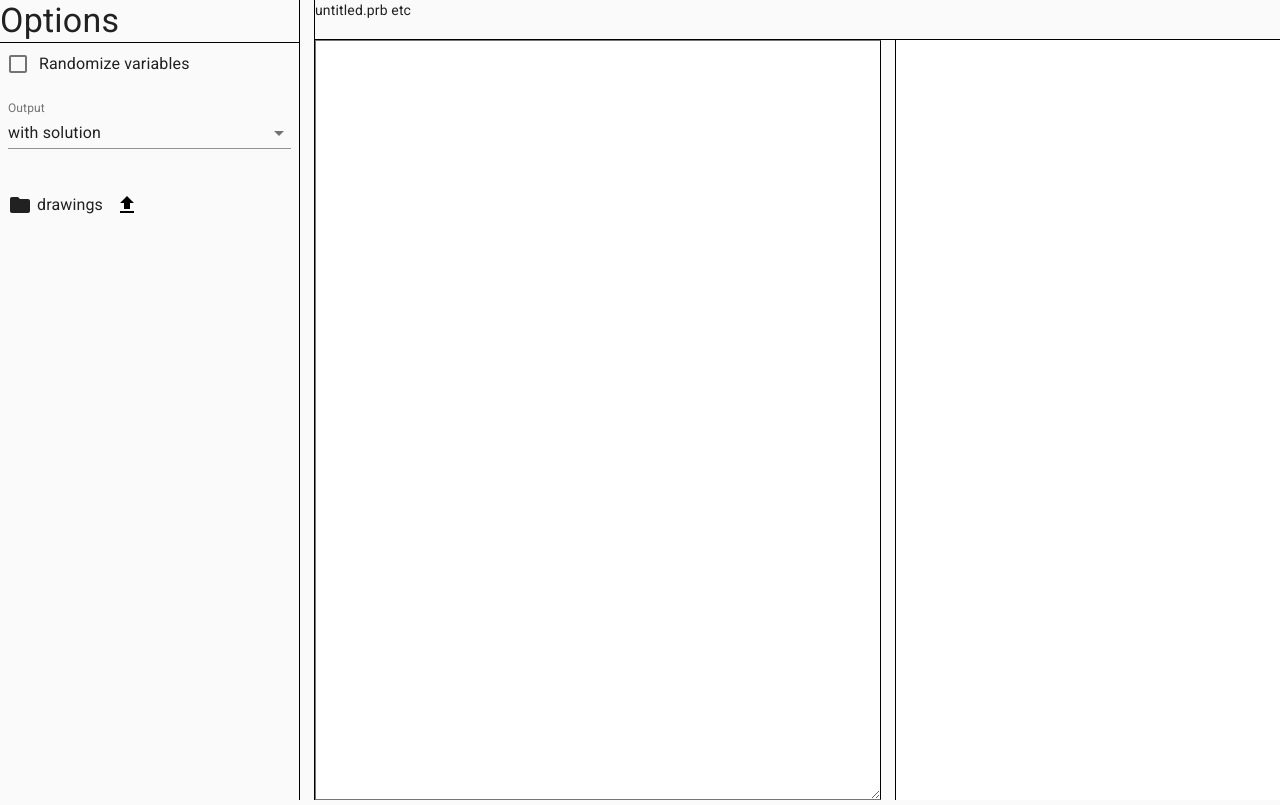
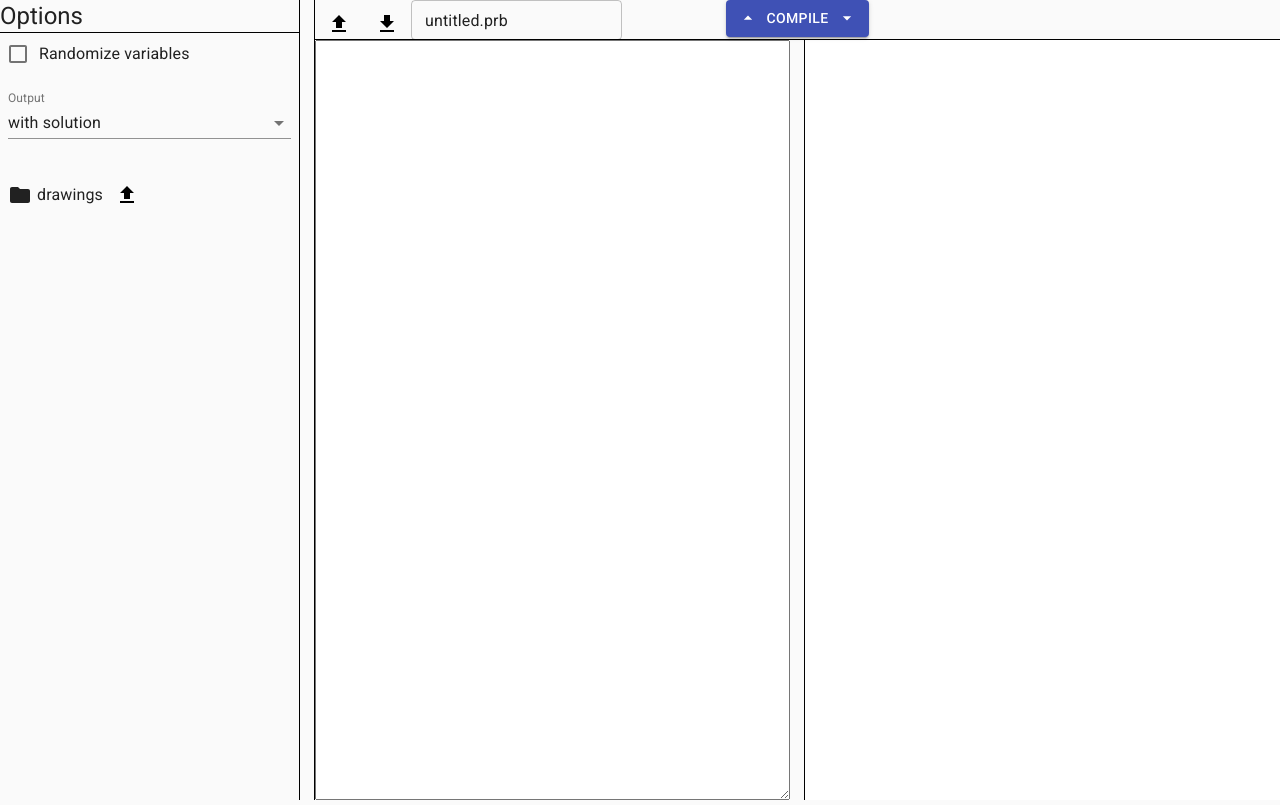
Before and after one commit to SlimTim10/icemaker-client, a React (Create React App) app: page / in a window 1280 px wide. Built offline with nearby package versions, Linux system fonts and the light colour scheme.

Commit message:
Main header and content. Compile untested

```diff
--- a/src/App.js
+++ b/src/App.js
@@ -4,12 +4,11 @@ import axios from 'axios'
 import { makeStyles } from '@material-ui/core/styles'
 import CssBaseline from '@material-ui/core/CssBaseline'
 import Container from '@material-ui/core/Container'
-import Link from '@material-ui/core/Link'
-import Button from '@material-ui/core/Button'
 import Box from '@material-ui/core/Box'
-import CircularProgress from '@material-ui/core/CircularProgress'
 
+import Gutter from './Components/Gutter'
 import Options from './Components/Options'
+import Main from './Components/Main'
 
 import './App.css'
 
@@ -23,35 +22,10 @@ const useStyles = makeStyles((theme) => ({
     width: '300px',
     borderRight: '1px solid black'
   },
-  gutter: {
-    width: '14px',
-    flexShrink: 0
-  },
   main: {
     flexGrow: 1,
     display: 'flex',
     flexDirection: 'column',
-    borderLeft: '1px solid black'
-  },
-  mainNav: {
-    height: '42px',
-    borderBottom: '1px solid black'
-  },
-  mainContent: {
-    display: 'flex',
-    height: '100%'
-  },
-  editor: {
-    flexGrow: 1,
-    borderRight: '1px solid black'
-  },
-  pdf: {
-    flexGrow: 1,
-    display: 'flex',
-    flexDirection: 'column',
-    justifyContent: 'center',
-    alignItems: 'center',
-    backgroundColor: theme.palette.background.paper,
     borderLeft: '1px solid black'
   },
   // downloadPdf: {
@@ -71,8 +45,6 @@ const App = () => {
   const [pdfData, setPdfData] = useState(null)
   const [pdfName, setPdfName] = useState(null)
   const [isLoading, setIsLoading] = useState(false)
-
-  const pdfObjectSrc = `data:application/pdf;base64,${pdfData}`
 
   const compile = () => {
     setIsLoading(true)
@@ -121,35 +93,18 @@ const App = () => {
           />
         </Box>
 
-        <Box className={classes.gutter} />
+        <Gutter />
 
         <Box className={classes.main}>
-          <Box className={classes.mainNav}>
-            untitled.prb etc
-            {/* <Box className={classes.compile}>Compile</Box> */}
-          </Box>
-          <Box className={classes.mainContent}>
-            <textarea className={classes.editor} />
-            <Box className={classes.gutter} />
-            <Box className={classes.pdf}>
-              {isLoading && <CircularProgress />}
-              {pdfName && <Button className={classes.downloadPdf} variant="contained" color="primary" component={Link} href={pdfObjectSrc} download={pdfName + '.pdf'}>Download PDF</Button>}
-              {pdfData && <iframe src={pdfObjectSrc} height="100%" width="100%" type="application/pdf" title="pdf"></iframe>}
-            </Box>
-          </Box>
+          <Main
+            {...{
+              pdfData,
+              pdfName,
+              isLoading,
+              compile
+            }}
+          />
         </Box>
-
-        {/* <Box className={classes.leftSide}> */}
-        {/*   <Form {...{submitForm}} /> */}
-        {/* </Box> */}
-
-        {/* <Box className={classes.rightSide}> */}
-        {/*   <Box className={classes.pdf}> */}
-        {/*     {isLoading && <CircularProgress />} */}
-        {/*     {pdfName && <Button className={classes.downloadPdf} variant="contained" color="primary" component={Link} href={pdfObjectSrc} download={pdfName + '.pdf'}>Download PDF</Button>} */}
-        {/*     {pdfData && <iframe src={pdfObjectSrc} height="100%" width="100%" type="application/pdf" title="pdf"></iframe>} */}
-        {/*   </Box> */}
-        {/* </Box> */}
 
       </Container>
     </React.Fragment>
--- /dev/null
+++ b/src/Components/Gutter.js
@@ -0,0 +1,19 @@
+import { makeStyles } from '@material-ui/core/styles'
+import Box from '@material-ui/core/Box'
+
+const useStyles = makeStyles((theme) => ({
+  gutter: {
+    width: '14px',
+    flexShrink: 0
+  }
+}))
+
+const Gutter = () => {
+  const classes = useStyles()
+
+  return (
+    <Box className={classes.gutter} />
+  )
+}
+
+export default Gutter
--- /dev/null
+++ b/src/Components/Main/Editor.js
@@ -0,0 +1,26 @@
+import { makeStyles } from '@material-ui/core/styles'
+
+const useStyles = makeStyles((theme) => ({
+  editor: {
+    height: '100%',
+    width: '100%'
+  }
+}))
+
+const Editor = ({ editorContent, setEditorContent }) => {
+  const classes = useStyles()
+
+  const handleChange = event => {
+    setEditorContent(event.target.value)
+  }
+
+  return (
+    <textarea
+      className={classes.editor}
+      value={editorContent}
+      onChange={handleChange}
+    />
+  )
+}
+
+export default Editor
--- /dev/null
+++ b/src/Components/Main/Header.js
@@ -0,0 +1,104 @@
+import { useState } from 'react'
+import { makeStyles } from '@material-ui/core/styles'
+import Box from '@material-ui/core/Box'
+import IconButton from '@material-ui/core/IconButton'
+import TextField from '@material-ui/core/TextField'
+import Button from '@material-ui/core/Button'
+import ArrowDropUpIcon from '@material-ui/icons/ArrowDropUp'
+import ArrowDropDownIcon from '@material-ui/icons/ArrowDropDown'
+
+const useStyles = makeStyles((theme) => ({
+  left: {
+    position: 'absolute'
+  }
+}))
+
+const Header = ({
+  editorContent,
+  setEditorContent,
+  compile
+}) => {
+  const classes = useStyles()
+
+  const [inputVal, setInputVal] = useState('')
+  const [prbName, setPrbName] = useState('untitled.prb')
+
+  const handleChangeFile = async event => {
+    const file = event.target.files.item(0)
+    const text = await file.text()
+
+    if (editorContent !== '') {
+      // TODO: confirmation modal
+    }
+
+    setEditorContent(text)
+    // Reset the value of the input element so the change event will get triggered again if the previous file is selected again
+    setInputVal('')
+  }
+
+  const handleDownload = event => {
+    const tmpLink = document.createElement('a')
+    const file = new Blob([editorContent], {type: 'text/plain'})
+    tmpLink.href = URL.createObjectURL(file)
+    tmpLink.download = prbName
+    document.body.appendChild(tmpLink)
+    tmpLink.click()
+    document.body.removeChild(tmpLink)
+  }
+
+  const handleChangePrbName = event => {
+    setPrbName(event.target.value)
+  }
+
+  const DownloadButton = () => (
+    <>
+      <input
+        accept=".prb"
+        id="upload-prb"
+        type="file"
+        multiple
+        onChange={handleChangeFile}
+        value={inputVal}
+      />
+      <label htmlFor="upload-prb">
+        <IconButton aria-label="upload" component="span">
+          <svg xmlns="http://www.w3.org/2000/svg" width="24" height="24" viewBox="0 0 24 24"><path d="M9 16h6v-6h4l-7-7-7 7h4zm-4 2h14v2H5z"/></svg>
+        </IconButton>
+      </label>
+    </>
+  )
+
+  const UploadButton = () => (
+    <IconButton onClick={handleDownload} aria-label="download" component="span">
+      <svg xmlns="http://www.w3.org/2000/svg" width="24" height="24" viewBox="0 0 24 24"><path d="M19 9h-4V3H9v6H5l7 7 7-7zM5 18v2h14v-2H5z"/></svg>
+    </IconButton>
+  )
+
+  return (
+    <>
+      <Box className={classes.left}>
+        <DownloadButton />
+        <UploadButton/>
+        <TextField
+          size="small"
+          value={prbName}
+          onChange={handleChangePrbName}
+          variant="outlined"
+        />
+      </Box>
+      <Box display="flex" justifyContent="center">
+        <Button
+          onClick={event => compile()}
+          variant="contained"
+          color="primary"
+          startIcon={<ArrowDropUpIcon />}
+          endIcon={<ArrowDropDownIcon />}
+        >
+          Compile
+        </Button>
+      </Box>
+    </>
+  )
+}
+
+export default Header
--- /dev/null
+++ b/src/Components/Main/index.js
@@ -0,0 +1,62 @@
+import { useState } from 'react'
+import { makeStyles } from '@material-ui/core/styles'
+import Box from '@material-ui/core/Box'
+import Button from '@material-ui/core/Button'
+import Link from '@material-ui/core/Link'
+import CircularProgress from '@material-ui/core/CircularProgress'
+
+import Gutter from '../Gutter'
+import Header from './Header'
+import Editor from './Editor'
+
+const useStyles = makeStyles((theme) => ({
+  header: {
+    height: '42px',
+    borderBottom: '1px solid black'
+  },
+  body: {
+    display: 'flex',
+    height: '100%'
+  },
+  editor: {
+    flex: '1 1 0'
+  },
+  pdf: {
+    flex: '1 1 0',
+    display: 'flex',
+    flexDirection: 'column',
+    justifyContent: 'center',
+    alignItems: 'center',
+    backgroundColor: theme.palette.background.paper,
+    borderLeft: '1px solid black'
+  },
+}))
+
+const Main = ({ pdfData, pdfName, isLoading, compile }) => {
+  const classes = useStyles()
+
+  const [editorContent, setEditorContent] = useState('')
+
+  const pdfObjectSrc = `data:application/pdf;base64,${pdfData}`
+
+  return (
+    <>
+      <Box className={classes.header}>
+        <Header {...{ editorContent, setEditorContent, compile }} />
+      </Box>
+      <Box className={classes.body}>
+        <Box className={classes.editor}>
+          <Editor {...{editorContent, setEditorContent}} />
+        </Box>
+        <Gutter />
+        <Box className={classes.pdf}>
+          {isLoading && <CircularProgress />}
+          {pdfName && <Button className={classes.downloadPdf} variant="contained" color="primary" component={Link} href={pdfObjectSrc} download={pdfName + '.pdf'}>Download PDF</Button>}
+          {pdfData && <iframe src={pdfObjectSrc} height="100%" width="100%" type="application/pdf" title="pdf"></iframe>}
+        </Box>
+      </Box>
+    </>
+  )
+}
+
+export default Main
--- a/src/Components/Options/Drawings.js
+++ b/src/Components/Options/Drawings.js
@@ -30,13 +30,12 @@ const Drawings = ({ drawings, setDrawings }) => {
     if (![...event.target.files].some(file => drawings.find(x => x.name === file.name))) {
       setDrawings(prev => [...prev, ...event.target.files])
     }
-    setInputVal(event.target.value)
+    // Reset the value of the input element so the change event will get triggered again if the previous file is selected again
+    setInputVal('')
   }
 
   const handleDeleteFile = file => event => {
     setDrawings(prev => [...prev].filter(x => x.name !== file.name))
-    // Reset the value of the input element so the change event will get triggered again if the previous file is selected again
-    setInputVal('')
   }
 
   const createFileElement = file => {
@@ -59,19 +58,19 @@ const Drawings = ({ drawings, setDrawings }) => {
   )
 
   return (
-    <Box>
+    <>
       <Box display="flex" alignItems="center">
         <FolderIcon style={{ marginRight: '5px' }} />
         <Typography variant="body1">drawings</Typography>
         <input
           accept=".asc"
-          id="upload-file"
+          id="upload-drawings"
           type="file"
           multiple
           onChange={handleChangeFile}
           value={inputVal}
           />
-        <label htmlFor="upload-file">
+        <label htmlFor="upload-drawings">
           <IconButton aria-label="upload" component="span">
             <svg xmlns="http://www.w3.org/2000/svg" width="24" height="24" viewBox="0 0 24 24"><path d="M9 16h6v-6h4l-7-7-7 7h4zm-4 2h14v2H5z"/></svg>
           </IconButton>
@@ -80,7 +79,7 @@ const Drawings = ({ drawings, setDrawings }) => {
       {fileList}
 
 
-    </Box>
+    </>
   )
 }
 
--- a/src/Components/Options/index.js
+++ b/src/Components/Options/index.js
@@ -1,4 +1,3 @@
-import { useState } from 'react'
 import { makeStyles } from '@material-ui/core/styles'
 import Box from '@material-ui/core/Box'
 import Typography from '@material-ui/core/Typography'
@@ -25,10 +24,10 @@ const Options = ({
   const classes = useStyles()
 
   return (
-    <Box>
+    <>
       <Typography
         className={classes.header}
-        variant="h4"
+        variant="h5"
       >
         Options
       </Typography>
@@ -41,7 +40,7 @@ const Options = ({
           <Drawings {...{drawings, setDrawings}} />
         </Box>
       </Box>
-    </Box>
+    </>
   )
 }
 
```
